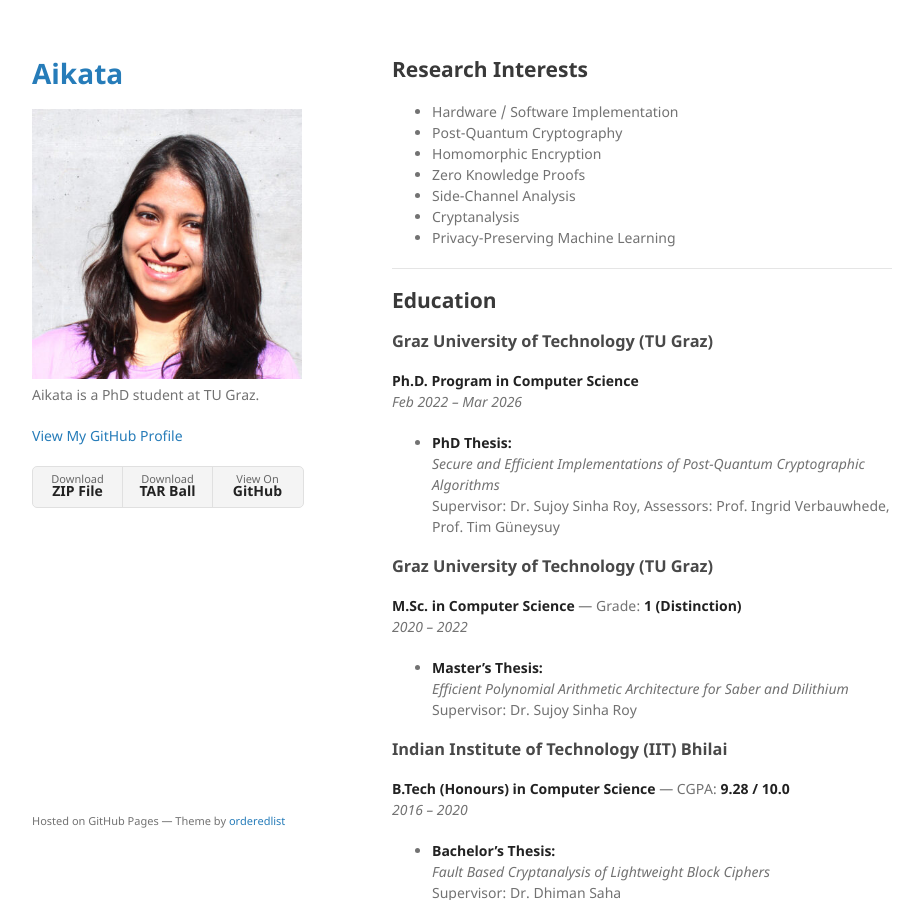
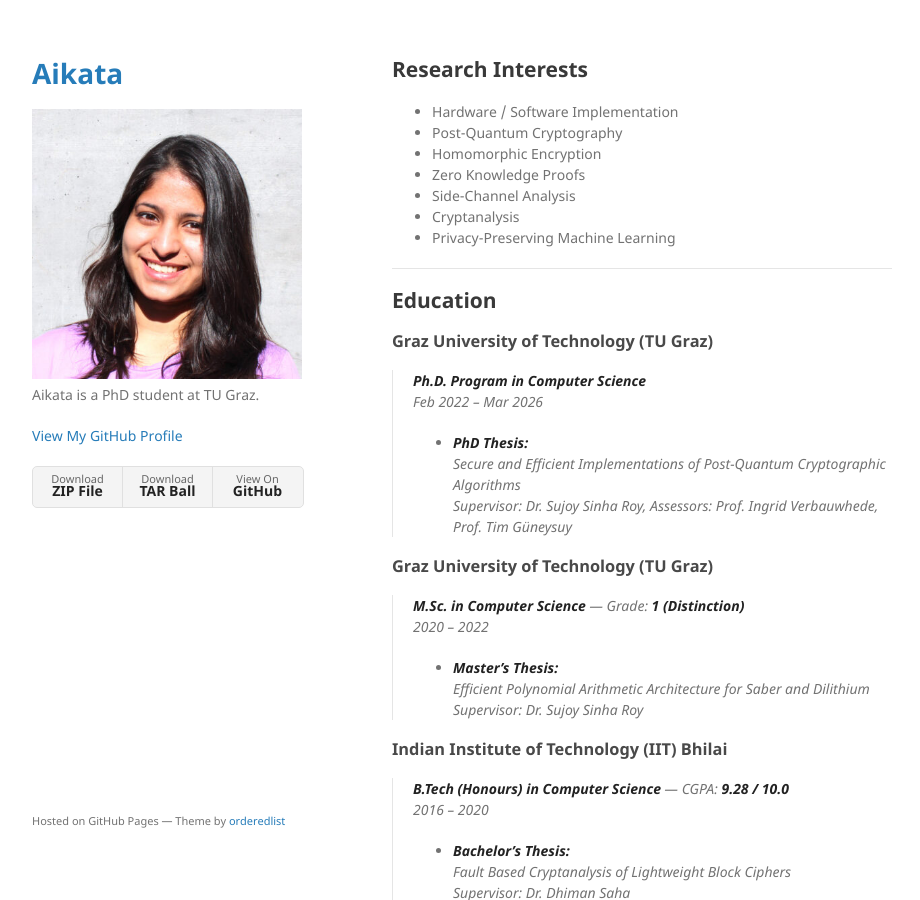
Before and after one commit to aikata10/aikata10.github.io, a Jekyll site: the page built from index.md, in a window 1280 px wide and 900 px high. Shown: the whole window, without its empty margins (178-1098 px from the left). Built offline with Jekyll 4.4.1, drawn with Linux system fonts in a browser that asks for light colours; our own code applies the rules of GitHub Pages for plain Markdown files.

```diff
--- a/index.md
+++ b/index.md
@@ -16,21 +16,21 @@ layout: default
 ## Education
 
 ### Graz University of Technology (TU Graz)
-**Ph.D. Program in Computer Science**
+> **Ph.D. Program in Computer Science**
 *Feb 2022 – Mar 2026*
 - **PhD Thesis:**
   *Secure and Efficient Implementations of Post-Quantum Cryptographic Algorithms*
   Supervisor: Dr. Sujoy Sinha Roy, Assessors: Prof. Ingrid Verbauwhede, Prof. Tim Güneysuy
 
 ### Graz University of Technology (TU Graz)
-**M.Sc. in Computer Science** — Grade: **1 (Distinction)**
+> **M.Sc. in Computer Science** — Grade: **1 (Distinction)**
 *2020 – 2022*
 - **Master’s Thesis:**
   *Efficient Polynomial Arithmetic Architecture for Saber and Dilithium*
   Supervisor: Dr. Sujoy Sinha Roy
 
 ### Indian Institute of Technology (IIT) Bhilai
-**B.Tech (Honours) in Computer Science** — CGPA: **9.28 / 10.0**
+> **B.Tech (Honours) in Computer Science** — CGPA: **9.28 / 10.0**
 *2016 – 2020*
 - **Bachelor’s Thesis:**
   *Fault Based Cryptanalysis of Lightweight Block Ciphers*
```
